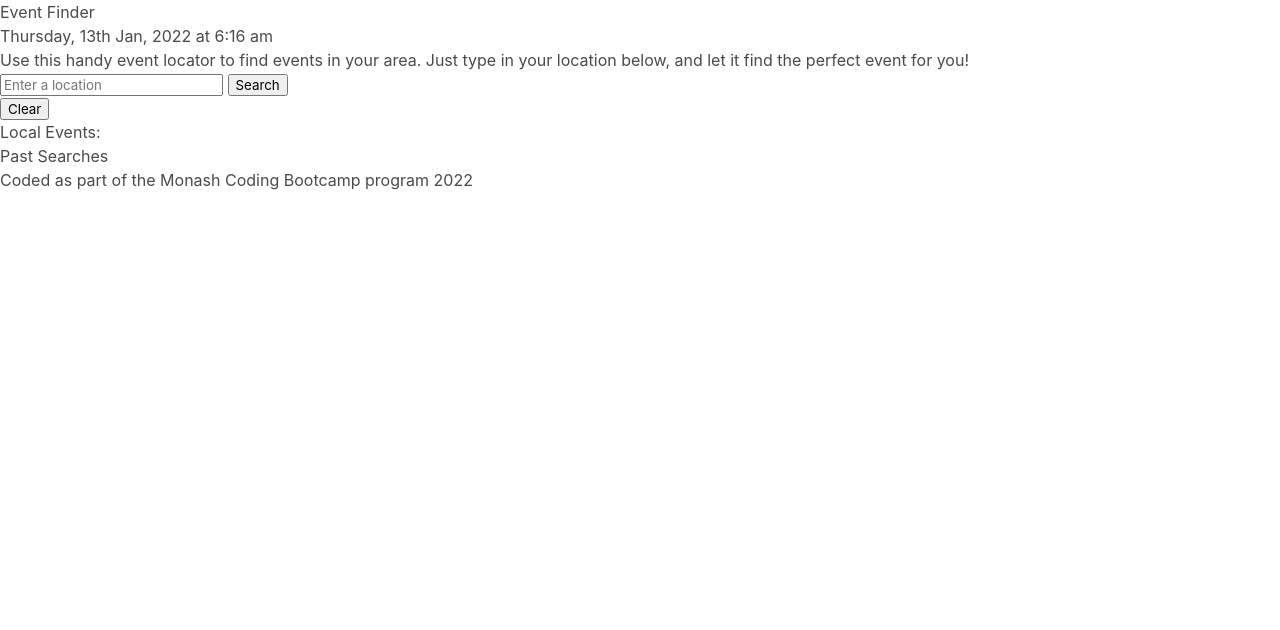
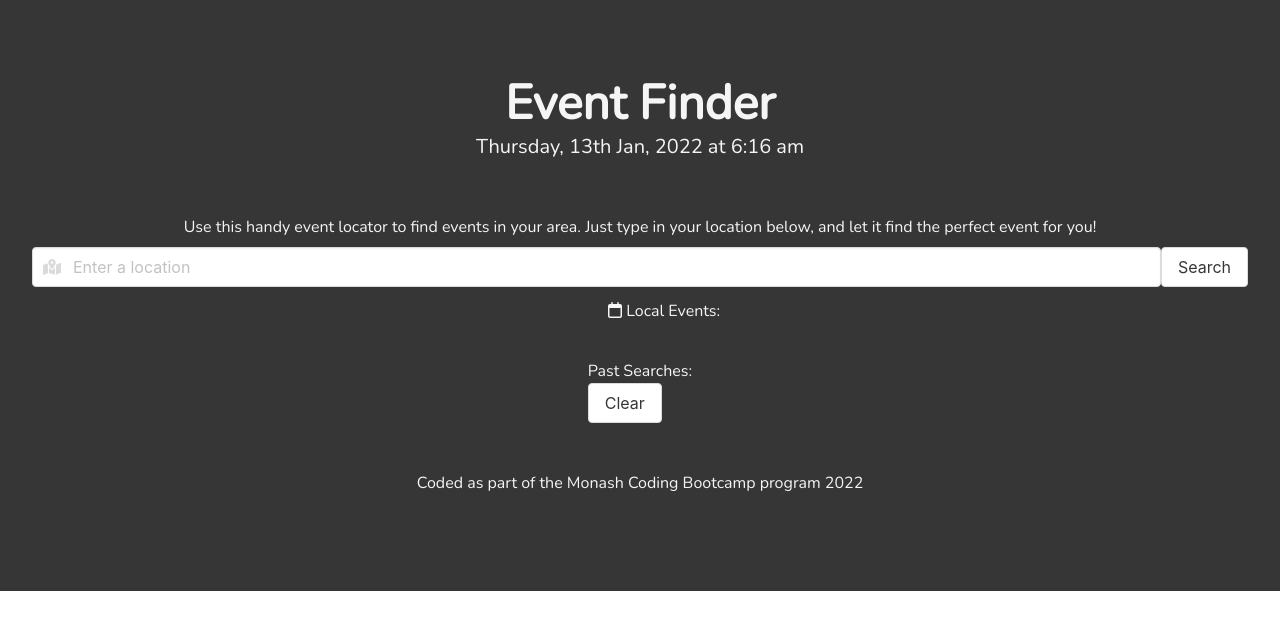
Before and after one commit to ekubik/event-finder, a plain HTML site: page index.html in a window 1280 px wide. Drawn offline with nearby package versions, Linux system fonts and the light colour scheme; some packages are replaced by stand-ins of ours; no server answers; a web font is replaced by a local one.

Commit message:
editing style

```diff
--- a/assets/style.css
+++ b/assets/style.css
@@ -1 +1,3 @@
-@import "https://cdn.jsdelivr.net/npm/bulma@0.9.3/css/bulma.min.css";
+body {
+    font-family:'Nunito','Outfit', sans-serif;
+}
--- a/index.html
+++ b/index.html
@@ -7,7 +7,7 @@
   <meta name="viewport" content="width=device-width, initial-scale=1.0" />
   <title>Event Finder</title>
   <script src="https://polyfill.io/v3/polyfill.min.js?features=default"></script>
-
+  <script src="https://kit.fontawesome.com/ea187b7c6b.js" crossorigin="anonymous"></script>
   <link rel="stylesheet" href="https://cdn.jsdelivr.net/npm/bulma@0.9.3/css/bulma.min.css" />
   <link
     href="https://fonts.googleapis.com/css2?family=Comforter&family=Comforter+Brush&family=Nunito:wght@200&family=Outfit:wght@100&display=swap"
@@ -15,43 +15,58 @@
   <link rel="stylesheet" href="./assets/style.css" />
   <link rel="icon" href="./assets/favicon.png" />
 </head>
-<header class="">
-  <h1 class="">Event Finder</h1>
-  <div id="current-date-time" class=""></div>
-</header>
 
-<body class="">
+
+<body class="container is-fluid has-text-light has-background-dark hero is-small">
+  <header class="is-fluid block hero-body">
+    <nav class="navbar has-background-dark" role="navigation" aria-label="main navigation">
+
+
+    </nav>
+    <h1 class="title is-size-1 has-text-light has-text-centered">Event Finder</h1>
+    <div id="current-date-time" class="subtitle has-text-light has-text-centered"></div>
+  </header>
   <div>
-    <p class="">
+    <p class="has-text-centered m-2">
       Use this handy event locator to find events in your area. Just type
       in your location below, and let it find the perfect event for you!
     </p>
   </div>
 
-  <div id="search-container">
-    <form id="search-box" class="">
-      <input type=text id="keywords" name="event-search" onfocus="this.value='' " placeholder="Enter a location"
-        class=""></input>
-      <button id="searchBtn" class="">Search</button>
+  <div id="search-container" class="level">
+    <form id="search-box" class="control has-icons-left level-item">
+      <input type=text id="keywords" name="event-search" onfocus=" this.value=''" placeholder="Enter a location"
+        class="input is-normal"></input>
+      <span class="icon is-medium is-left">
+        <i class="fas fa-map-marked-alt"></i>
+      </span>
+      <button id="searchBtn" class="button">Search</button>
     </form>
-    <div id="search-history" class=""></div>
-    <button type="button" id="clearBtn" class="">Clear</button>
+    <div id="search-history" class="has-text-light"></div>
+
   </div>
 
 
-  <section id="container" class="">
-    <div id="map"></div>
+  <section id="container" class="container columns">
+    <div id="map" class="column is-mobile block"></div>
 
 
-    <div class="">
-      <h2>Local Events:</h2>
-      <div id="events-list"></div>
-    </div>
+    <fieldset class="column is-6">
+      <legend class="">
+        <h2><i class="far fa-calendar"></i> Local Events:</h2>
+      </legend>
+      <div id="events-list" class="has-text-light"></div>
+
+    </fieldset>
   </section>
-  <h2>Past Searches</h2>
-  <div id="past_searches"></div>
-  <footer>
-    <p class=""> Coded as part of the Monash Coding Bootcamp program 2022</p>
+  <section class="container">
+    <h2>Past Searches:</h2>
+    <div id="past_searches"></div>
+    <button type="button" id="clearBtn" class="button is-outlined">Clear</button>
+  </section>
+
+  <footer class="footer has-text-light has-background-dark">
+    <p class="has-text-centered is-size-8"> Coded as part of the Monash Coding Bootcamp program 2022</p>
   </footer>
 
   <script src="https://code.jquery.com/jquery-3.5.1.min.js"></script>
```
